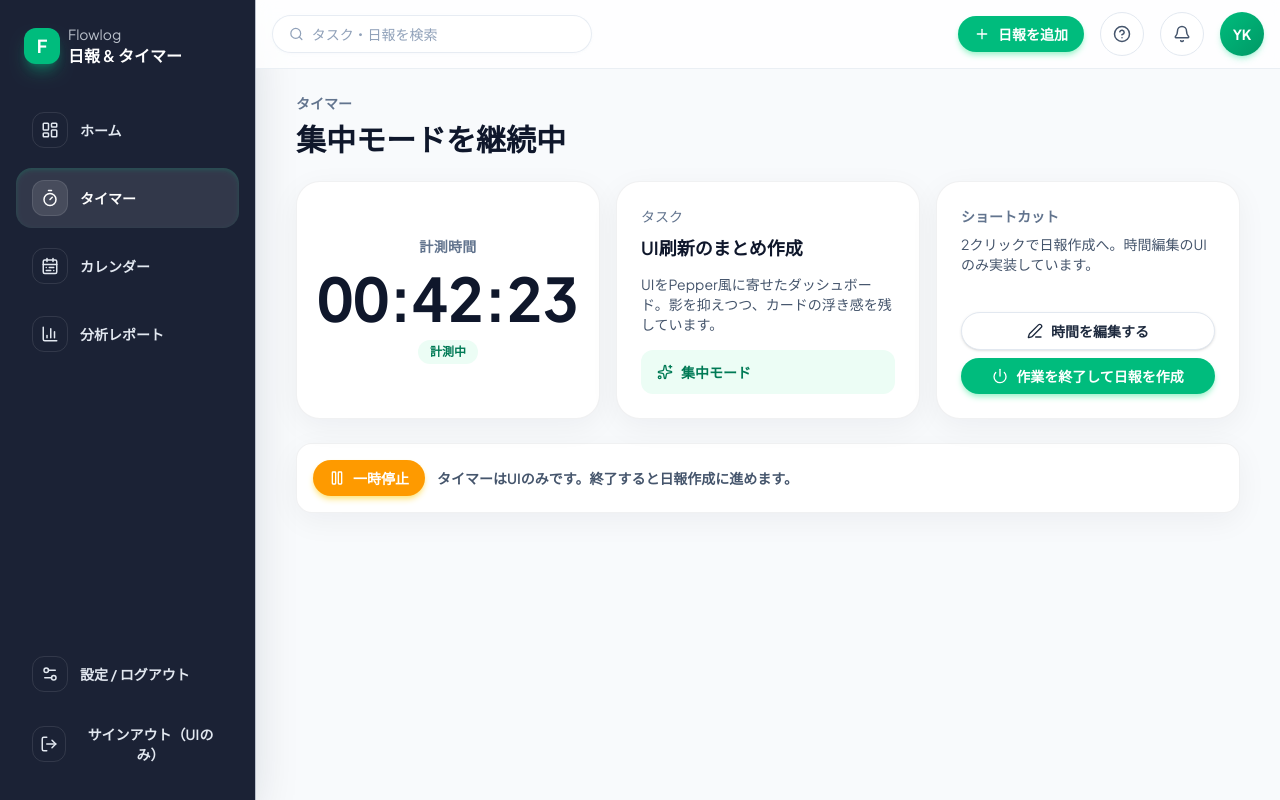
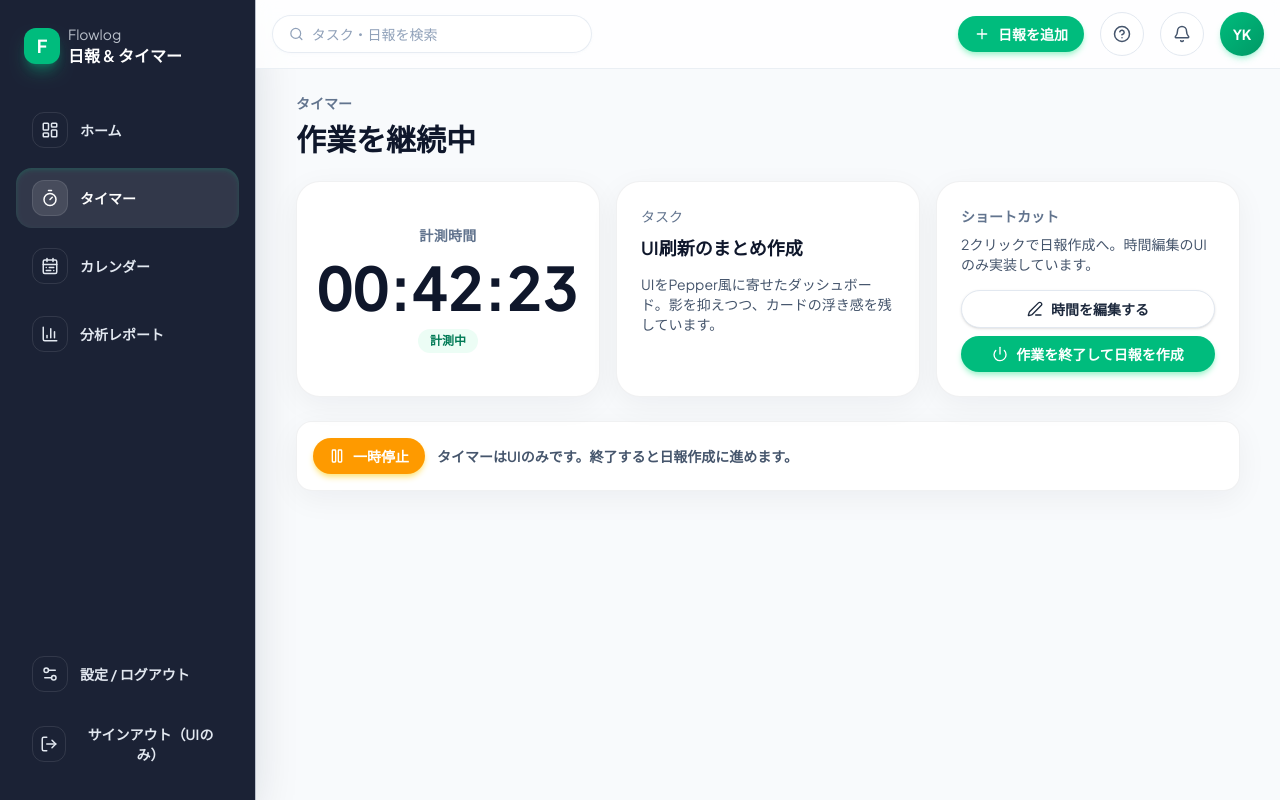
Before and after one commit to Fujita0113/hack_demo_by_codex, a Next.js app: page /timer in a window 1280 px wide. Built offline with nearby package versions, Linux system fonts and the light colour scheme.

Commit message:
あとはいらない機能を全部削除するだけ

```diff
--- a/src/app/(workspace)/analytics/page.tsx
+++ b/src/app/(workspace)/analytics/page.tsx
@@ -108,7 +108,7 @@ export default function AnalyticsPage() {
           </div>
         )}
 
-        <div className="mt-6 grid gap-4 md:grid-cols-3">
+        <div className="mt-6 grid gap-4 md:grid-cols-2">
           <div className="glass-card rounded-2xl p-4">
             <p className="text-sm text-slate-500">週間合計</p>
             <p className="mt-2 text-2xl font-bold text-slate-900">28.5h</p>
@@ -120,14 +120,7 @@ export default function AnalyticsPage() {
             <p className="text-sm text-slate-500">平均セッション</p>
             <p className="mt-2 text-2xl font-bold text-slate-900">52分</p>
             <p className="text-xs font-semibold text-slate-600">
-              集中モードの維持が良好
-            </p>
-          </div>
-          <div className="glass-card rounded-2xl p-4">
-            <p className="text-sm text-slate-500">モバイル完了率</p>
-            <p className="mt-2 text-2xl font-bold text-slate-900">86%</p>
-            <p className="text-xs font-semibold text-emerald-600">
-              下部タブ導入の効果
+              作業の維持が良好
             </p>
           </div>
         </div>
--- a/src/app/(workspace)/report/[id]/page.tsx
+++ b/src/app/(workspace)/report/[id]/page.tsx
@@ -118,9 +118,12 @@ export default async function ReportDetailPage({
       </div>
 
       <div className="flex items-center justify-between">
-        <div>
+        <div className="flex-1">
           <p className="text-sm font-semibold text-slate-500">日報詳細</p>
-          <h1 className="text-3xl font-bold text-slate-900">{date}</h1>
+          <div className="flex flex-col md:flex-row md:items-center md:gap-4 gap-2">
+            <h1 className="text-3xl font-bold text-slate-900">{date}</h1>
+            <h2 className="text-3xl font-bold text-slate-900">{report.summary}</h2>
+          </div>
           <div className="mt-2 inline-flex items-center gap-2 rounded-full bg-slate-100 px-3 py-1 text-xs font-semibold text-slate-700">
             <Clock3 size={14} />
             {report.duration.toFixed(1)}h
--- a/src/app/(workspace)/timer/page.tsx
+++ b/src/app/(workspace)/timer/page.tsx
@@ -41,7 +41,7 @@ export default function TimerPage() {
       <div className="flex flex-col gap-2">
         <p className="text-sm font-semibold text-slate-500">タイマー</p>
         <h1 className="text-3xl font-bold text-slate-900">
-          集中モードを継続中
+          作業を継続中
         </h1>
       </div>
 
@@ -59,10 +59,12 @@ export default function TimerPage() {
           <p className="mt-3 text-sm text-slate-600">
             UIをPepper風に寄せたダッシュボード。影を抑えつつ、カードの浮き感を残しています。
           </p>
-          <div className="mt-4 flex items-center gap-2 rounded-xl bg-emerald-50 px-4 py-3 text-sm font-semibold text-emerald-700">
-            <Sparkles size={16} />
-            {timerPreset.mood}
-          </div>
+          {timerPreset.mood && (
+            <div className="mt-4 flex items-center gap-2 rounded-xl bg-emerald-50 px-4 py-3 text-sm font-semibold text-emerald-700">
+              <Sparkles size={16} />
+              {timerPreset.mood}
+            </div>
+          )}
         </div>
         <div className="glass-card flex flex-col justify-between rounded-3xl p-6">
           <div>
--- a/src/app/page.tsx
+++ b/src/app/page.tsx
@@ -63,7 +63,7 @@ export default function Home() {
                   </h3>
                 </div>
                 <div className="rounded-full bg-emerald-500/10 px-3 py-1 text-xs font-semibold text-emerald-700">
-                  集中モード
+                  作業中
                 </div>
               </div>
               <div className="mt-3 flex items-center gap-3">
--- a/src/lib/mock.ts
+++ b/src/lib/mock.ts
@@ -26,12 +26,12 @@ export const reports: Report[] = [
     date: "2025-02-12",
     duration: 5.2,
     topics: ["UI刷新", "アクセシビリティ"],
-    summary: "新しいダッシュボードのカード配置を再設計し、余白と視線誘導を改善。",
+    summary: "AIが出力した今日の作業一言サマリー",
     body: "セクション間の余白を広げて情報密度を調整。アクセシビリティ観点でコントラストとフォーカスリングを追加。チームにプレビュー共有し、フィードバック待ち。",
     aiFeedback: {
-      title: "整然とした情報配置がGood",
+      title: "フィードバックタイトル",
       content:
-        "カード間の階層が明確になり、初回アクセス時の理解速度が上がっています。次はスマホ版のCTA優先度を見直すと効果が出そうです。",
+        "作業時間と日報から改めてねぎらいの言葉をAIが出力。例：「お疲れさまでした。先週から見ると作業時間が増えていますね！素晴らしい進歩です。Next.jsの理解にはドットインストールを活用するといいかもしれません」",
       rating: 4.7,
       highlights: ["視線誘導の改善", "コントラスト調整", "チーム共有の速さ"],
     },
@@ -42,13 +42,13 @@ export const reports: Report[] = [
     duration: 4.1,
     topics: ["タイマー改善", "モバイル最適化"],
     summary: "モバイルでの下部タブ試験実装と、残り時間の表示ロジックを整理。",
-    body: "集中モードの背景色を抑えめに統一し、再開ボタンの押下遅延を解消。モバイルのタブバーは影と角丸を追加して視認性を確保。",
+    body: "背景色を抑えめに統一し、再開ボタンの押下遅延を解消。モバイルのタブバーは影と角丸を追加して視認性を確保。",
     aiFeedback: {
       title: "タップ領域の配慮が高評価",
       content:
         "親指の届きやすい位置に主要ボタンが配置され、モバイルでの操作性が向上。次回は短時間タスク用のプリセットも用意するとさらに良さそうです。",
       rating: 4.5,
-      highlights: ["タブの視認性", "再開ボタンの改善", "集中モードの一貫性"],
+      highlights: ["タブの視認性", "再開ボタンの改善", "UIの一貫性"],
     },
   },
   {
@@ -127,5 +127,5 @@ export const aiSummary = {
 export const timerPreset = {
   task: "UI刷新のまとめ作成",
   elapsedSeconds: 42 * 60 + 18,
-  mood: "集中モード",
+  mood: "",
 };
```
